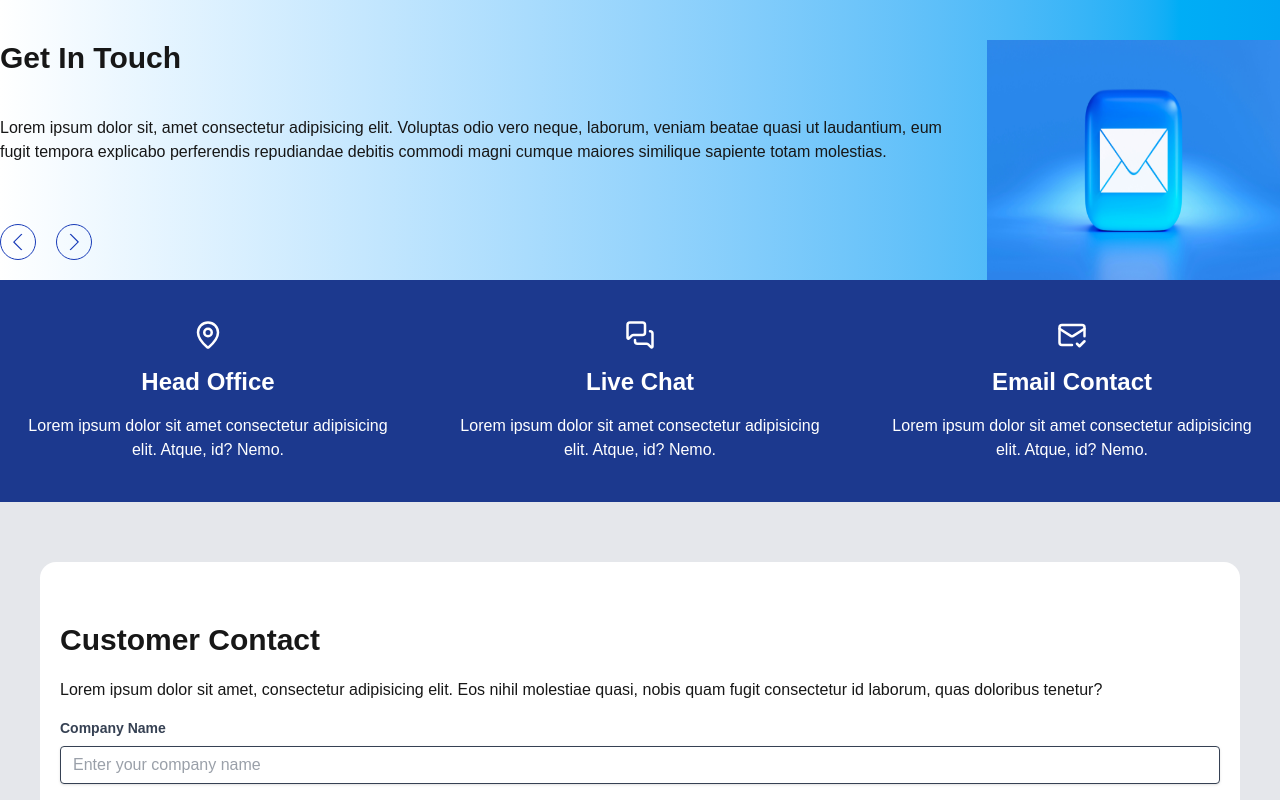
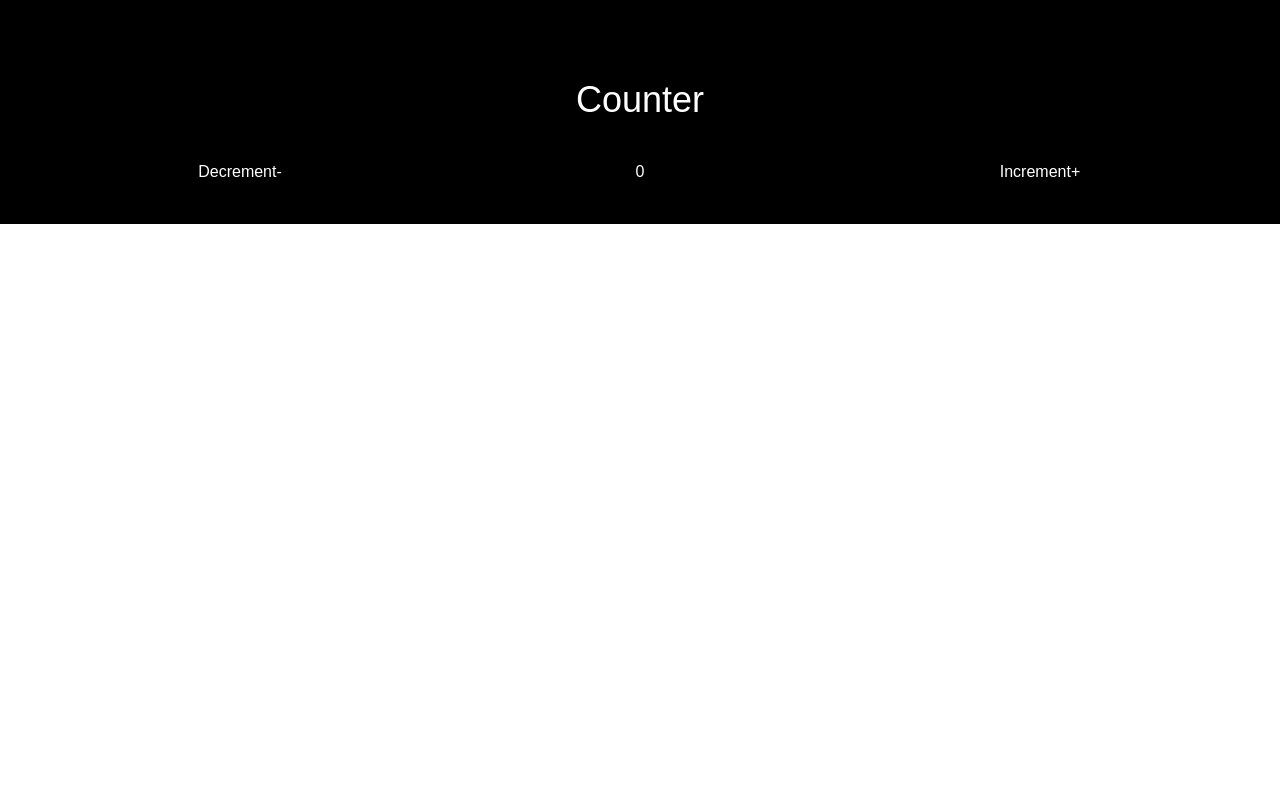
Before and after one commit to AhmedShonon/PracticeProject, a Next.js app: page / in a window 1280 px wide. Shown: the top 800 px of the page. Built offline with nearby package versions, Linux system fonts and the light colour scheme.

Commit message:
Calculator finish with easy logic

```diff
--- /dev/null
+++ b/app/components/Calculator.jsx
@@ -0,0 +1,35 @@
+"use client"
+import React, {useState} from "react";
+
+const Calculator = () => {
+  const [count, setCount] = useState(0);
+
+  function decrementCount() {
+    setCount((prevCount) => prevCount - 1);
+  }
+  function incrementCount() {
+    setCount((prevCount) => prevCount + 1);
+  }
+  return (
+    <div>
+      <div className=" bg-black p-10 text-white text-center">
+        <p className=" font-bold font-extralight text-4xl  text-center max-w-7xl mx-auto mt-10 ">
+          Counter
+        </p>
+        <div className="grid grid-cols-3 mt-10 max-w-7xl mx-auto">
+          <div>
+            <button onClick={decrementCount}>Decrement-</button>
+          </div>
+          <div>
+            <p>{count}</p>
+          </div>
+          <div>
+            <button onClick={incrementCount}>Increment+</button>
+          </div>
+        </div>
+      </div>
+    </div>
+  );
+};
+
+export default Calculator;
--- a/app/page.jsx
+++ b/app/page.jsx
@@ -1,8 +1,10 @@
+
 import Card from "./components/Card";
 import ErgoDashboard from "./components/ErgoDashboard";
 import RecipeCard from "./components/RecipeCard";
 import ShundarbanForm from "./components/ShundarbanForm";
 import Shunderban from "./components/Shunderban";
+import Calculator from "./components/Calculator";
 export default function Home() {
   return (
     <div>
@@ -10,7 +12,8 @@ export default function Home() {
       {/* <RecipeCard /> */}
       {/* <ErgoDashboard /> */}
       {/* <Shunderban/> */}
-      <ShundarbanForm/>
+      {/* <ShundarbanForm/> */}
+      <Calculator/>
     </div>
   );
 }
```
